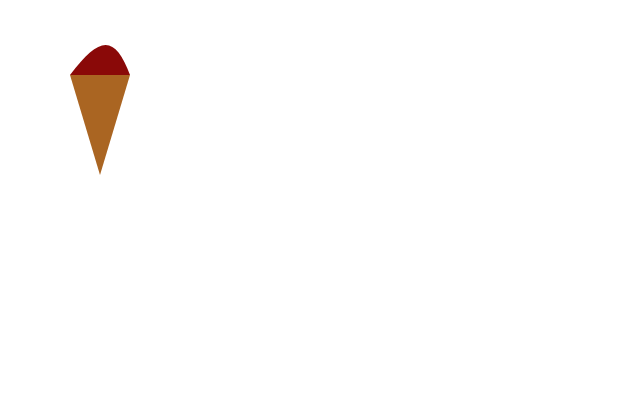
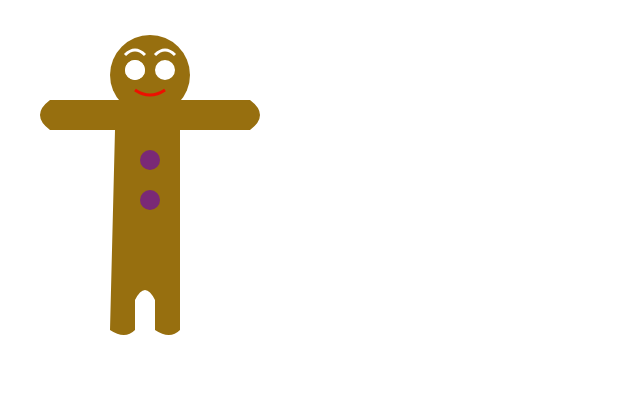
Before and after one commit to LemahieuL/RepoExoCanvas2, a plain HTML site: page Exo3/index.html in a window 1280 px wide. Shown: the whole page, without its empty margins (0-640 px from the left). Drawn offline with nearby package versions, Linux system fonts and the light colour scheme.

Commit message:
pain d'epice

```diff
--- a/Exo3/assets/Js/script.js
+++ b/Exo3/assets/Js/script.js
@@ -1,18 +1,59 @@
-var myCanvas = document.getElementById('exo1Canvas')
+var myCanvas = document.getElementById('exo3Canvas')
 var canvas = myCanvas.getContext('2d')
 
 // Début du canvas //
+canvas.beginPath();
+canvas.fillStyle='#976f0f'
+canvas.arc(150,75,40,0,Math.PI*2,true)
+canvas.fill()
+
+canvas.beginPath();//corps du bonhome
+canvas.lineWidth="3";
+canvas.fillStyle='#976f0f'
+canvas.moveTo(50,100);
+canvas.lineTo(250,100);
+canvas.quadraticCurveTo(270,115,250,130);//main droite
+canvas.lineTo(180,130);
+canvas.lineTo(180,330);
+canvas.quadraticCurveTo(170,340,155,330);//pied droit
+canvas.lineTo(155,300);
+canvas.quadraticCurveTo(145,280,135,300)//entre jambe
+canvas.lineTo(135,330);
+canvas.quadraticCurveTo(125,340,110,330);//pied gauche
+canvas.lineTo(115,130);
+canvas.lineTo(50,130);
+canvas.quadraticCurveTo(30,115,50,100)//main gauche
+canvas.fill();
 
 canvas.beginPath();
-canvas.moveTo(70,75);
-canvas.lineTo(130,75);
-canvas.lineTo(100,175);
-canvas.closePath();
-canvas.fillStyle ='#aa6522'
+canvas.fillStyle='#7a2976'
+canvas.arc(150,160,10,0,Math.PI*2,true)
+canvas.fill()
+canvas.beginPath();
+canvas.fillStyle='#7a2976'
+canvas.arc(150,200,10,0,Math.PI*2,true)
 canvas.fill()
 
 canvas.beginPath();
-canvas.fillStyle='#8a0908';
-canvas.moveTo(70,75);
-canvas.bezierCurveTo(100,35,115,35,130,75);
-canvas.fill();
+canvas.fillStyle='#ffffff'
+canvas.arc(135,70,10,0,Math.PI*2,true)
+canvas.fill()
+canvas.fillStyle='#ffffff'
+canvas.arc(165,70,10,0,Math.PI*2,true)
+canvas.fill()
+
+canvas.beginPath();
+canvas.strokeStyle='#ffffff'
+canvas.moveTo(125,55)
+canvas.quadraticCurveTo(135,45,145,55)
+canvas.stroke()
+canvas.beginPath();
+canvas.moveTo(155,55)
+canvas.quadraticCurveTo(165,45,175,55)
+canvas.stroke()
+
+canvas.beginPath();
+canvas.strokeStyle='#ed1001'
+canvas.moveTo(135,90)
+canvas.quadraticCurveTo(150,100,165,90)
+canvas.stroke()
--- a/Exo3/index.html
+++ b/Exo3/index.html
@@ -4,10 +4,12 @@
   <meta charset="utf-8" />
   <link rel="stylesheet" href="https://stackpath.bootstrapcdn.com/bootstrap/4.1.3/css/bootstrap.min.css" integrity="sha384-MCw98/SFnGE8fJT3GXwEOngsV7Zt27NXFoaoApmYm81iuXoPkFOJwJ8ERdknLPMO" crossorigin="anonymous" />
   <link rel="stylesheet" href="assets/Css/style.css" />
-  <title>Exercice Canvas 1</title>
+  <title>Exercice Canvas 3</title>
 </head>
 <body>
-  <canvas id="exo1Canvas" width="400" height="400"></canvas>
+  <canvas id="exo3Canvas" width="400" height="400">
+    Petit pain d'épice du grand papatisier
+  </canvas>
   <script src="https://code.jquery.com/jquery-3.3.1.slim.min.js" integrity="sha384-q8i/X+965DzO0rT7abK41JStQIAqVgRVzpbzo5smXKp4YfRvH+8abtTE1Pi6jizo" crossorigin="anonymous"></script>
   <script src="https://cdnjs.cloudflare.com/ajax/libs/popper.js/1.14.3/umd/popper.min.js" integrity="sha384-ZMP7rVo3mIykV+2+9J3UJ46jBk0WLaUAdn689aCwoqbBJiSnjAK/l8WvCWPIPm49" crossorigin="anonymous"></script>
   <script src="https://stackpath.bootstrapcdn.com/bootstrap/4.1.3/js/bootstrap.min.js" integrity="sha384-ChfqqxuZUCnJSK3+MXmPNIyE6ZbWh2IMqE241rYiqJxyMiZ6OW/JmZQ5stwEULTy" crossorigin="anonymous"></script>
```
